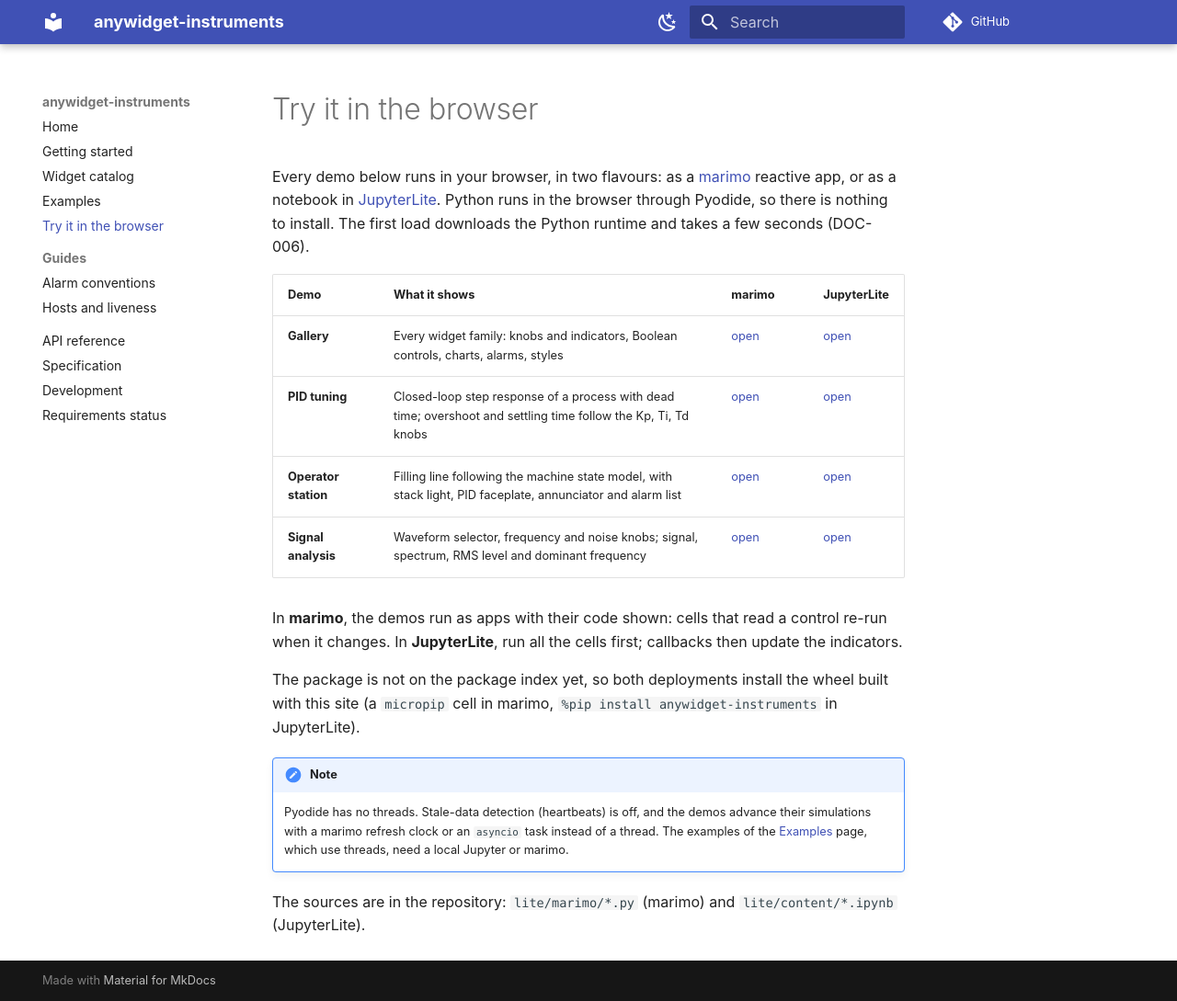
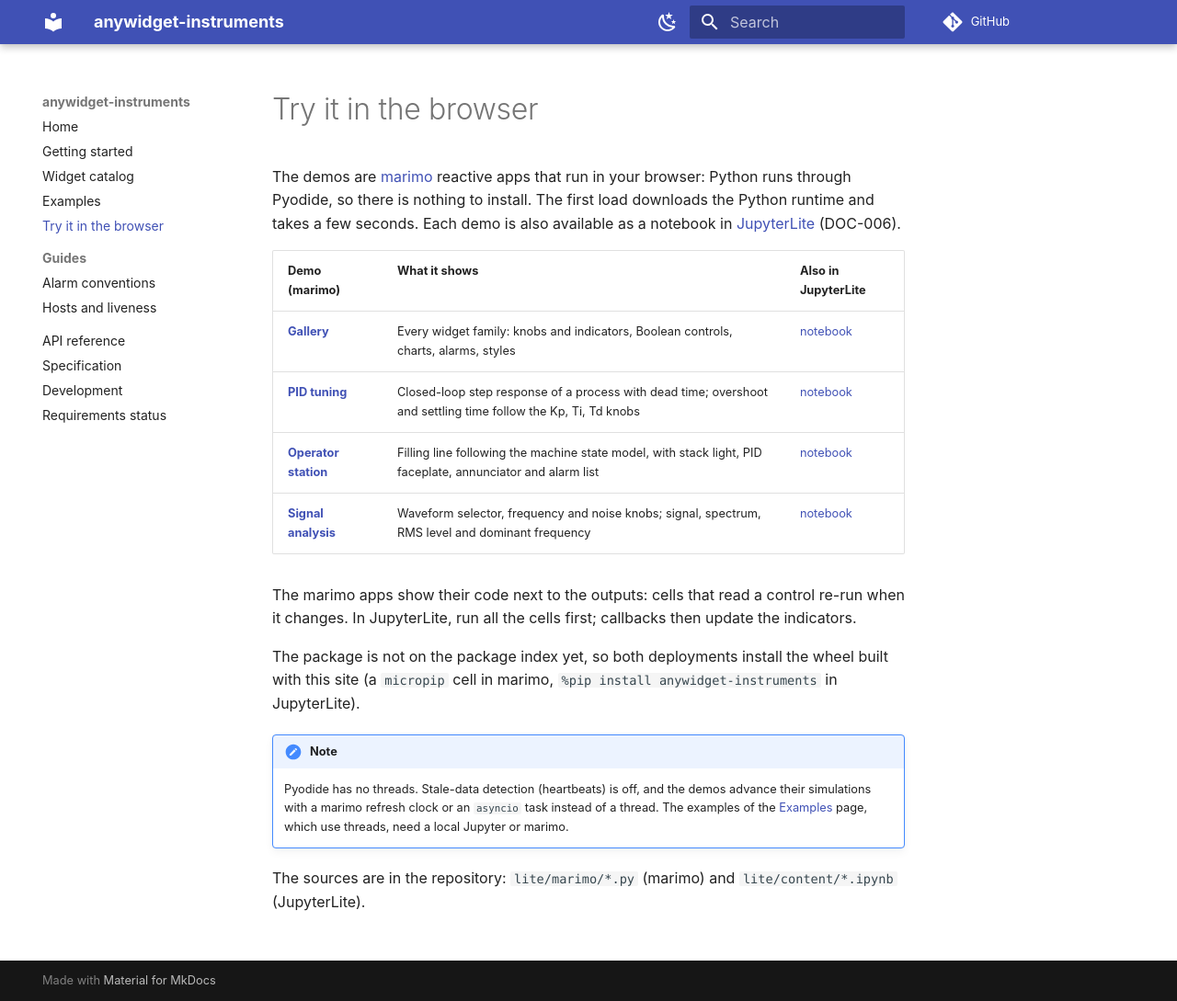
Before and after one commit to AnywidgetInstruments/anywidget-instruments-industrial, an MkDocs documentation site: the page built from docs/try.md, in a window 1280 px wide and 1089 px high. Shown: the whole window at 92% size. Built offline with MkDocs 1.6.1 and Material for MkDocs 9.7.7, drawn with Linux system fonts in a browser that asks for light colours; comment, search, counter and statistics services are not loaded.

Commit message:
Present the in-browser demos as marimo apps first
The demo names open the marimo apps; the JupyterLite notebooks are
listed as an alternative. The hosts page lists marimo in the browser
before JupyterLite, both tested by the Docs workflow (DOC-006).

Assisted-by: AI

```diff
--- a/docs/try.md
+++ b/docs/try.md
@@ -1,20 +1,20 @@
 # Try it in the browser
 
-Every demo below runs in your browser, in two flavours: as a
-[marimo](https://marimo.io) reactive app, or as a notebook in
-[JupyterLite](https://jupyterlite.readthedocs.io). Python runs in the browser
-through Pyodide, so there is nothing to install. The first load downloads
-the Python runtime and takes a few seconds (DOC-006).
+The demos are [marimo](https://marimo.io) reactive apps that run in your
+browser: Python runs through Pyodide, so there is nothing to install. The
+first load downloads the Python runtime and takes a few seconds. Each demo is
+also available as a notebook in [JupyterLite](https://jupyterlite.readthedocs.io)
+(DOC-006).
 
-| Demo | What it shows | marimo | JupyterLite |
-|---|---|---|---|
-| **Gallery** | Every widget family: knobs and indicators, Boolean controls, charts, alarms, styles | <a href="../marimo/gallery/">open</a> | <a href="../lite/lab/index.html?path=gallery.ipynb">open</a> |
-| **PID tuning** | Closed-loop step response of a process with dead time; overshoot and settling time follow the Kp, Ti, Td knobs | <a href="../marimo/pid_tuning/">open</a> | <a href="../lite/lab/index.html?path=pid_tuning.ipynb">open</a> |
-| **Operator station** | Filling line following the machine state model, with stack light, PID faceplate, annunciator and alarm list | <a href="../marimo/operator_station/">open</a> | <a href="../lite/lab/index.html?path=operator_station.ipynb">open</a> |
-| **Signal analysis** | Waveform selector, frequency and noise knobs; signal, spectrum, RMS level and dominant frequency | <a href="../marimo/signal_analysis/">open</a> | <a href="../lite/lab/index.html?path=signal_analysis.ipynb">open</a> |
+| Demo (marimo) | What it shows | Also in JupyterLite |
+|---|---|---|
+| <a href="../marimo/gallery/">**Gallery**</a> | Every widget family: knobs and indicators, Boolean controls, charts, alarms, styles | <a href="../lite/lab/index.html?path=gallery.ipynb">notebook</a> |
+| <a href="../marimo/pid_tuning/">**PID tuning**</a> | Closed-loop step response of a process with dead time; overshoot and settling time follow the Kp, Ti, Td knobs | <a href="../lite/lab/index.html?path=pid_tuning.ipynb">notebook</a> |
+| <a href="../marimo/operator_station/">**Operator station**</a> | Filling line following the machine state model, with stack light, PID faceplate, annunciator and alarm list | <a href="../lite/lab/index.html?path=operator_station.ipynb">notebook</a> |
+| <a href="../marimo/signal_analysis/">**Signal analysis**</a> | Waveform selector, frequency and noise knobs; signal, spectrum, RMS level and dominant frequency | <a href="../lite/lab/index.html?path=signal_analysis.ipynb">notebook</a> |
 
-In **marimo**, the demos run as apps with their code shown: cells that read a
-control re-run when it changes. In **JupyterLite**, run all the cells first;
+The marimo apps show their code next to the outputs: cells that read a
+control re-run when it changes. In JupyterLite, run all the cells first;
 callbacks then update the indicators.
 
 The package is not on the package index yet, so both deployments install the
```
Also changed, not shown: README.md (+1 -1 lines), docs/hosts.md (+2 -1 lines).
